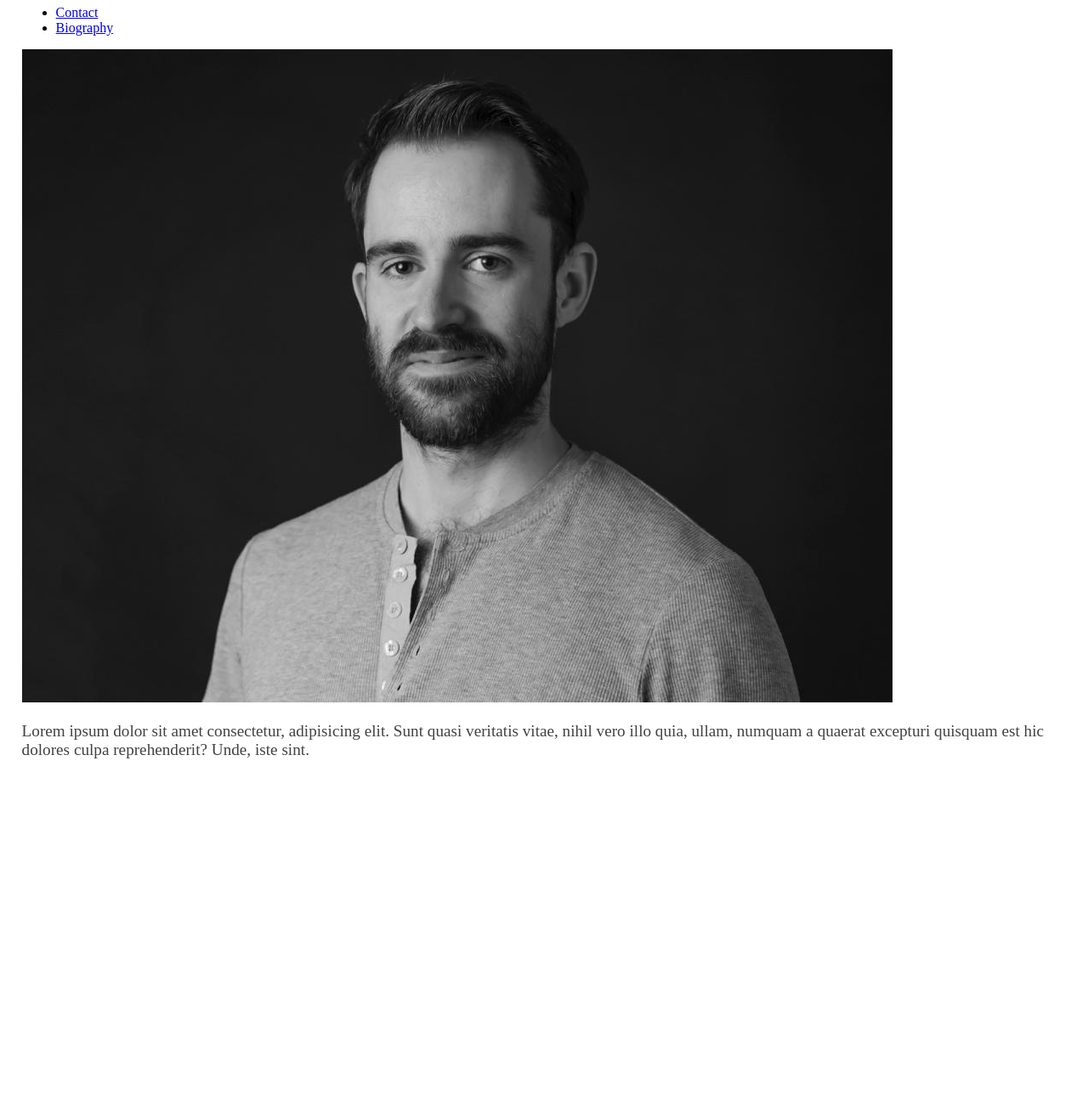
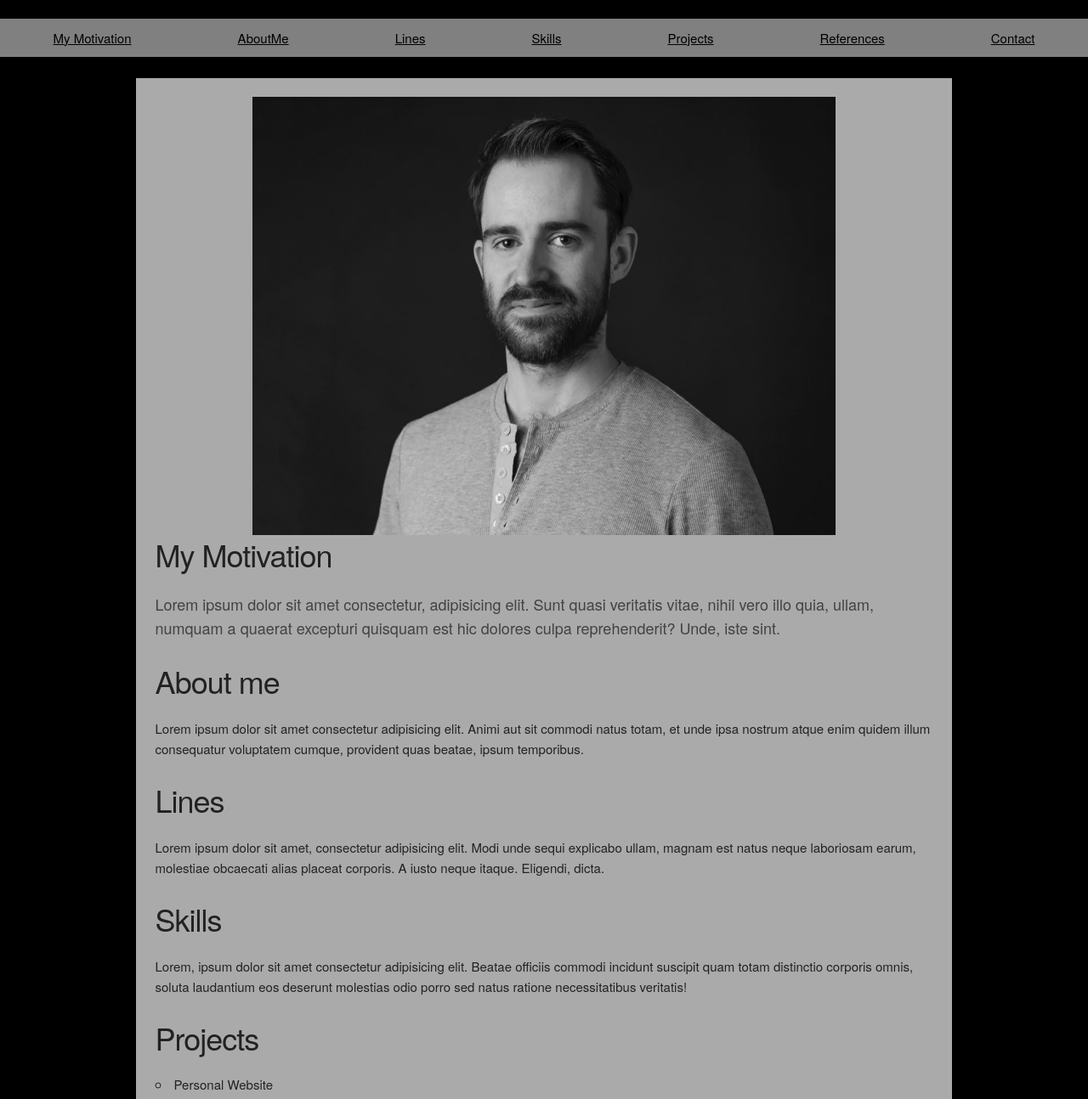
Before and after one commit to AlexF090/PersonalWebsite, a plain HTML site: page index.html in a window 1280 px wide. Shown: the part 260-1554 px from the top of the page at 85% size. Before the commit the page ends 1199 px from the top, so only its background shows below. Drawn offline with Linux system fonts and the light colour scheme.

Commit message:
add/edit: index.html & style.css, deleat: bio.html contact.html

```diff
--- a/index.html
+++ b/index.html
@@ -4,32 +4,112 @@
     <meta charset="UTF-8" />
     <meta http-equiv="X-UA-Compatible" content="IE=edge" />
     <meta name="viewport" content="width=device-width, initial-scale=1.0" />
-    <title>Home | Alexander Fischenich</title>
+    <title>Home | Alexander Fischenich | Web-Developer</title>
     <link rel="stylesheet" href="style.css" />
+    <link rel="stylesheet" type="text/css" href="./skeleton/normalize.css" />
+    <link rel="stylesheet" type="text/css" href="./skeleton/skeleton.css" />
   </head>
   <body>
     <header>
       <h1>Alexander Fischenich</h1>
-      <h2>Named: Fishman</h2>
+      <h2>Alias: Fishman</h2>
+      <span>
+        <p>English (US)</p>
+        <p>German(Ger)</p>
+      </span>
       <nav>
         <ul>
-          <li><a href="contact.html">Contact</a></li>
-          <li><a href="bio.html">Biography</a></li>
+          <li><a href="#my_motivation">My Motivation</a></li>
+          <li><a href="#about_me">AboutMe</a></li>
+          <li><a href="#lines">Lines</a></li>
+          <li><a href="#skills">Skills</a></li>
+          <li><a href="#projects">Projects</a></li>
+          <li><a href="#references">References</a></li>
+          <li><a href="#contact">Contact</a></li>
         </ul>
       </nav>
-    </header>
+      </header>
+    <article class=smaller>  <!-- let the article be smaller an in the center of the page-->
+    <section>
+      <img class="profile_img"
+        src="images/AlexFischenich.jpg"
+        alt="Picture of Alexander Fischenich"
+      />
+    </section>
 
-    <img
-      src="images/AlexFischenich.jpg"
-      title="Alexander Fischenich"
-      alt="Picture of Alexander Fischenich"
-    />
-    <section>
-      <p class="introduction">
+    <section id="my_motivation">
+      <h3>My Motivation</h3>
+      <p class="motivation">
         Lorem ipsum dolor sit amet consectetur, adipisicing elit. Sunt quasi
         veritatis vitae, nihil vero illo quia, ullam, numquam a quaerat
         excepturi quisquam est hic dolores culpa reprehenderit? Unde, iste sint.
       </p>
     </section>
+    <section id="about_me">
+      <h3>About me</h3>
+      <!--About me-->
+      <p>
+        Lorem ipsum dolor sit amet consectetur adipisicing elit. Animi aut sit
+        commodi natus totam, et unde ipsa nostrum atque enim quidem illum
+        consequatur voluptatem cumque, provident quas beatae, ipsum temporibus.
+      </p>
+    </section>
   </body>
+
+  <section id="lines">
+    <h3>Lines</h3>
+    <!--What can i do for you?-->
+    <p>
+      Lorem ipsum dolor sit amet, consectetur adipisicing elit. Modi unde sequi
+      explicabo ullam, magnam est natus neque laboriosam earum, molestiae
+      obcaecati alias placeat corporis. A iusto neque itaque. Eligendi, dicta.
+    </p>
+  </section>
+
+  <section id="skills">
+    <h3>Skills</h3>
+    <!--My Skills-->
+    <p>
+      Lorem, ipsum dolor sit amet consectetur adipisicing elit. Beatae officiis
+      commodi incidunt suscipit quam totam distinctio corporis omnis, soluta
+      laudantium eos deserunt molestias odio porro sed natus ratione
+      necessitatibus veritatis!
+    </p>
+  </section>
+  <section id="projects">
+    <h3>Projects</h3>
+    <!--Projects-->
+    <ul>
+      <li>Personal Website</li>
+      <li>Website2</li>
+      <li>Website3</li>
+      <li>App1</li>
+      <li>App2</li>
+    </ul>
+  </section>
+  <section id="contact">
+    <h3>Contact</h3>
+    <!--Contact-->
+    <ul>
+      <li>Phonenumber</li>
+
+      <li>Mail</li>
+      <li>WhatsApp</li>
+      <li>Signal</li>
+      <li>or send me a message via contact form</li>
+    </ul>
+  </section>
+</article>
+  <footer>
+    <ul>
+      <li>contact form</li>
+      <!--Contact-Form-->
+      <li>impressum</li>
+      <!--impressum-->
+      <li>privacy policy</li>
+      <!--privacy policy-->
+      <li>© 2022 Alexander Fischenich</li>
+      <li>All rights reserved</li>
+    </ul>
+  </footer>
 </html>
--- a/style.css
+++ b/style.css
@@ -1,30 +1,93 @@
 @import url(https://fonts.googleapis.com/css2?family=Comforter&display=swa);
+@import url(https://fonts.googleapis.com/css2?family=Orbitron&display=swa);
 
 * {
   box-sizing: border-box;
 }
 
 body {
-  margin: 1%;
-  padding: 1%;
+  flex: display;
+  width: 100%;
+  background-color: rgb(0, 0, 0);
 }
-h1 {
-  font-size: 400%;
+
+/*Title*/
+header h1 {
+  margin-top: 1em;
+  display: flex;
+  font-size: 3.5em;
   color: rgb(90, 90, 90);
   font-family: Comforter;
+  justify-content: center;
+}
+/*nickname*/
+header h2 {
+  color: rgb(90, 90, 90);
+  display: flex;
+  font-size: 1.5em;
+  letter-spacing: 0.1em;
+  font-family: Orbitron;
+  justify-content: center;
 }
 
-h2 {
-  font-size: 200%;
-  color: rgb(90, 90, 90);
+/*All sections included */
+.smaller {
+  display: flex;
+  flex-direction: column;
+  margin-left: auto;
+  margin-right: auto;
+  max-width: 75vw;
+  padding: 1.5em;
+  background-color: rgb(170, 170, 170);
 }
 
-ul li {
+img {
+  margin: auto;
+  width: 50vw;
+  max-height: 100%; /*macht keinen Sinn*/
+}
+/*Flexbox for navigation*/
+nav ul {
+  background-color: grey;
+  list-style-type: none;
+  display: flex;
+  justify-content: space-around;
+  flex-wrap: wrap;
+  padding-top: 0.75em;
+}
+
+/*Flexbox settingts for items*/
+nav ul li {
+  display: flex;
+  gap: 10px;
+}
+
+li a:link,
+a:visited {
+  color: rgb(0, 0, 0);
+}
+
+li a:hover {
+  padding: 0 0.75em 0 0.75em;
+  margin: 0 -0.75em 0 -0.75em;
+  border-radius: 3px;
+  color: rgb(0, 0, 0);
+  background-color: rgb(204, 204, 204);
+}
+
+.profile_img {
+  display: flex;
+  margin-left: auto;
+  margin-right: auto;
+  width: 75%;
+}
+
+.motivation {
+  font-size: 120%;
+  color: rgb(66, 66, 66);
+}
+
+li {
   font-size: 100%;
   color: 80, 80, 80;
 }
-
-.introduction {
-  font-size: 120%;
-  color: rgb(66, 66, 66);
-}
```
Also changed, not shown: bio.html (deleted, +0 -21 lines), contact.html (deleted, +0 -21 lines).
